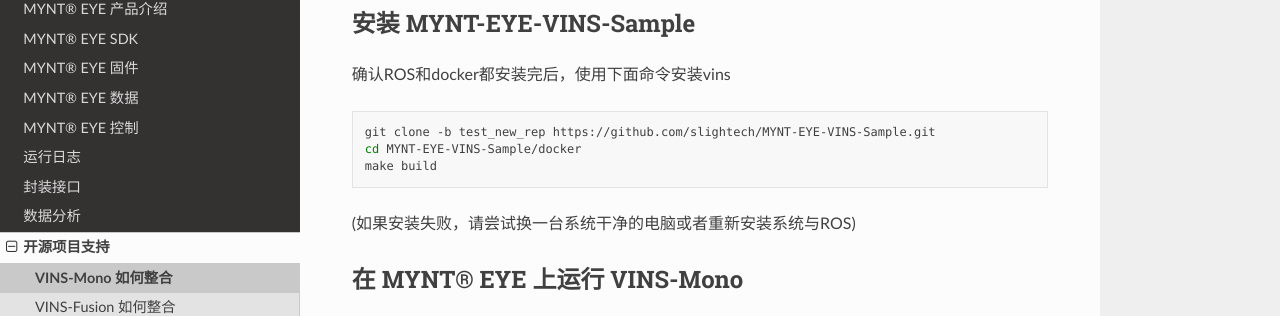
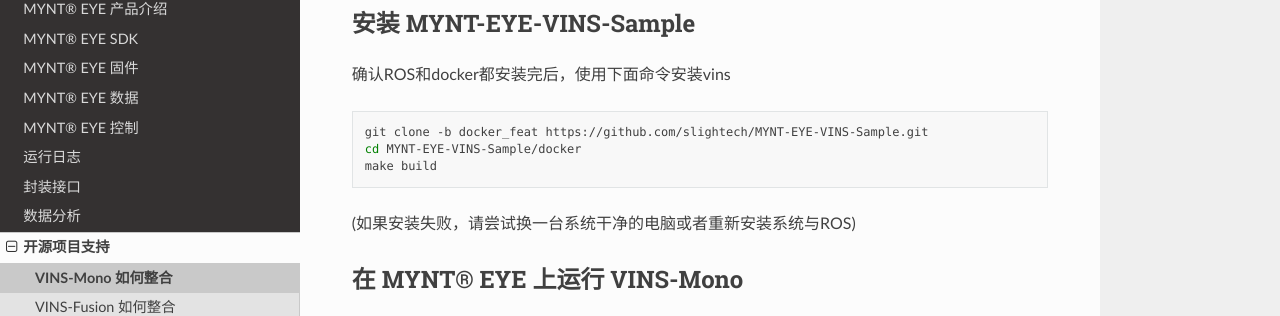
Before and after one commit to slightech/MYNT-EYE-S-SDK-Docs-zh_CN, a Sphinx documentation site: the page built from docs/src/slam/vins.rst, in a window 1280 px wide and 900 px high, scrolled down 760 px. Shown: the part 136-452 px from the top of the window. Built offline with Sphinx 7.4.7 and the Read the Docs theme 2.0.0, drawn with Linux system fonts in a browser that asks for light colours; pages that are not in the unit, such as notebooks, are missing from menus.

Commit message:
docs(*): update vins doc

```diff
--- a/docs/src/slam/vins.rst
+++ b/docs/src/slam/vins.rst
@@ -49,7 +49,7 @@
 
 .. code-block:: bash
 
-  git clone -b test_new_rep https://github.com/slightech/MYNT-EYE-VINS-Sample.git
+  git clone -b docker_feat https://github.com/slightech/MYNT-EYE-VINS-Sample.git
   cd MYNT-EYE-VINS-Sample/docker
   make build
 
```
